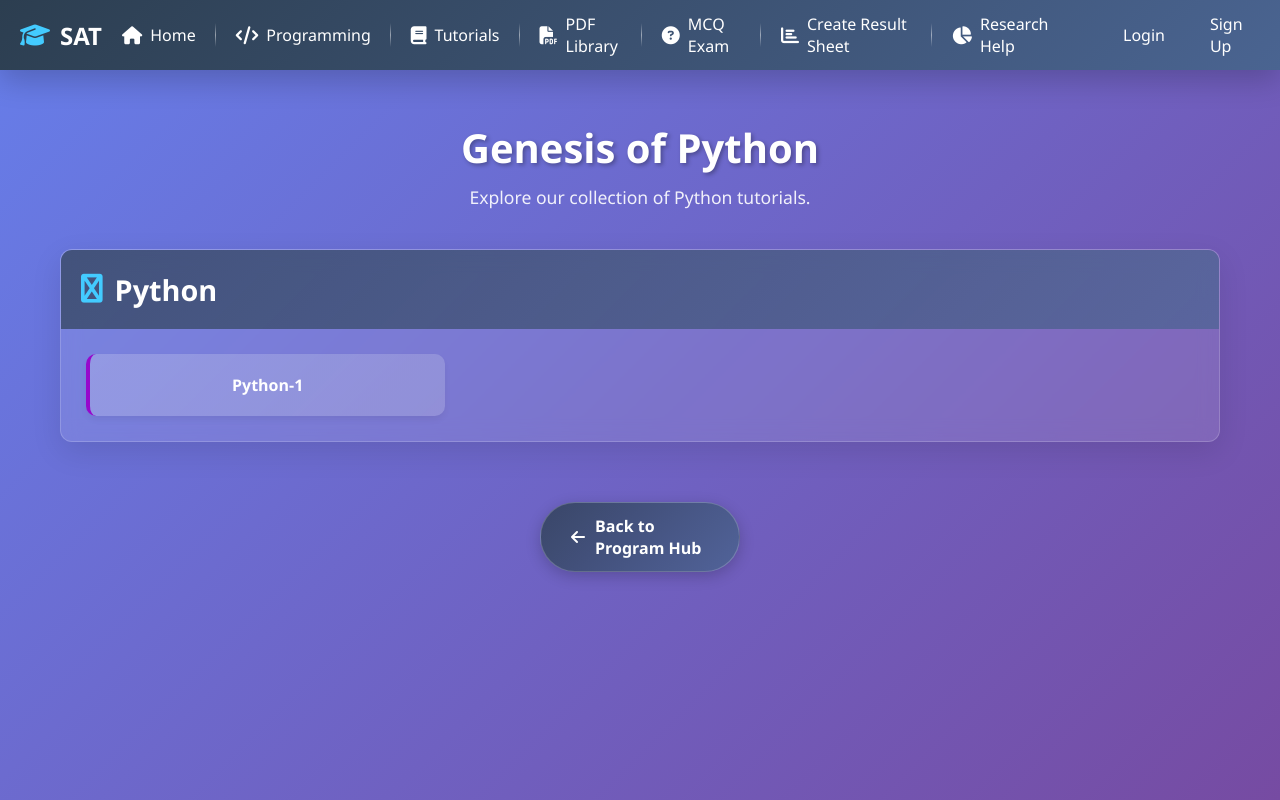
After one commit to rezasdsju/sat_main_2, a Django app: page /python-child-1/ in a window 1280 px wide. The commit adds this page. Run offline with Django 5.2, Linux system fonts and the light colour scheme.

Commit message:
commit to child of python

```diff
--- a/home/templates/home/programming/program_hub.html
+++ b/home/templates/home/programming/program_hub.html
@@ -182,7 +182,7 @@
         </div>
         <div class="topics-grid">
             <div class="topic-card">
-                <a href="{% url 'python_runner' %}">
+                <a href="{% url 'python_child_1' %}">
                     <i class="fab fa-python"></i> Python
                 </a>
             </div>
--- /dev/null
+++ b/home/templates/home/programming/python_child_1.html
@@ -0,0 +1,235 @@
+{% extends 'base.html' %}
+{% load static %}
+
+{% block title %}Vector PDF Library | SAT{% endblock %}
+
+{% block extra_css %}
+<style>
+    /* Page Content Styles */
+    .container {
+        max-width: 1200px;
+        margin: 30px auto;
+        padding: 20px;
+    }
+
+    .page-header {
+        text-align: center;
+        margin-bottom: 40px;
+    }
+
+    .page-header h1 {
+        font-size: 2.5rem;
+        color: #fff;
+        margin-bottom: 10px;
+        text-shadow: 2px 2px 4px rgba(0, 0, 0, 0.3);
+    }
+
+    .page-header p {
+        color: rgba(255, 255, 255, 0.9);
+        font-size: 1.1rem;
+        max-width: 700px;
+        margin: 0 auto;
+    }
+
+    .category {
+        background: rgba(255, 255, 255, 0.1);
+        backdrop-filter: blur(10px);
+        border-radius: 12px;
+        overflow: hidden;
+        box-shadow: 0 10px 30px rgba(0, 0, 0, 0.1);
+        margin-bottom: 30px;
+        transition: transform 0.3s ease;
+        border: 1px solid rgba(255, 255, 255, 0.18);
+    }
+
+    .category:hover {
+        transform: translateY(-5px);
+    }
+
+    .category-header {
+        background: linear-gradient(135deg, rgba(44, 62, 80, 0.7) 0%, rgba(74, 100, 145, 0.7) 100%);
+        color: white;
+        padding: 20px;
+        display: flex;
+        align-items: center;
+    }
+
+    .category-header h2 {
+        font-size: 1.8rem;
+        display: flex;
+        align-items: center;
+        gap: 12px;
+    }
+
+    .category-header h2 i {
+        color: #43cbff;
+    }
+
+    .topics-grid {
+        display: grid;
+        grid-template-columns: repeat(auto-fill, minmax(280px, 1fr));
+        gap: 15px;
+        padding: 25px;
+    }
+
+    .topic-card {
+        background: linear-gradient(135deg, rgba(248, 249, 250, 0.2) 0%, rgba(233, 236, 239, 0.2) 100%);
+        border-radius: 10px;
+        padding: 20px;
+        text-align: center;
+        transition: all 0.3s ease;
+        border-left: 4px solid #43cbff;
+        box-shadow: 0 4px 6px rgba(0, 0, 0, 0.05);
+    }
+
+    .topic-card:hover {
+        background: linear-gradient(135deg, rgba(67, 203, 255, 0.3) 0%, rgba(151, 8, 204, 0.3) 100%);
+        transform: translateY(-3px);
+        box-shadow: 0 10px 20px rgba(0, 0, 0, 0.15);
+    }
+
+    .topic-card a {
+        text-decoration: none;
+        color: #fff;
+        font-weight: 600;
+        display: block;
+        height: 100%;
+        transition: color 0.3s ease;
+    }
+
+    .topic-card:hover a {
+        color: #43cbff;
+    }
+
+    .physics .topic-card {
+        border-left-color: #9708cc;
+    }
+
+    .back-button {
+        display: inline-block;
+        margin: 30px auto;
+        padding: 12px 30px;
+        background: linear-gradient(135deg, rgba(44, 62, 80, 0.8) 0%, rgba(74, 100, 145, 0.8) 100%);
+        color: white;
+        text-decoration: none;
+        border-radius: 50px;
+        font-weight: 600;
+        transition: all 0.3s ease;
+        box-shadow: 0 4px 15px rgba(0, 0, 0, 0.2);
+        border: none;
+        cursor: pointer;
+        display: flex;
+        align-items: center;
+        gap: 10px;
+        max-width: 200px;
+        justify-content: center;
+        border: 1px solid rgba(255, 255, 255, 0.2);
+    }
+
+    .back-button:hover {
+        transform: translateY(-3px);
+        box-shadow: 0 8px 25px rgba(0, 0, 0, 0.3);
+        background: linear-gradient(135deg, rgba(74, 100, 145, 0.8) 0%, rgba(44, 62, 80, 0.8) 100%);
+        color: #43cbff;
+    }
+
+    .button-container {
+        display: flex;
+        justify-content: center;
+    }
+
+    /* Responsive styles */
+    @media screen and (max-width: 768px) {
+        .topics-grid {
+            grid-template-columns: 1fr;
+        }
+
+        .page-header h1 {
+            font-size: 2rem;
+        }
+    }
+
+    @media screen and (max-width: 480px) {
+        .container {
+            padding: 15px;
+        }
+
+        .category-header h2 {
+            font-size: 1.5rem;
+        }
+
+        .topic-card {
+            padding: 15px;
+        }
+    }
+</style>
+{% endblock %}
+
+{% block content %}
+<div class="container">
+    <div class="page-header">
+        <h1>Genesis of Python</h1>
+        <p>Explore our collection of Python tutorials.</p>
+    </div>
+
+    <div class="category physics">
+        <div class="category-header">
+            <h2><i class="fas fa-python"></i>Python</h2>
+        </div>
+        <div class="topics-grid">
+            <div class="topic-card">
+
+                <a href="{% url 'python_runner' %}">Python-1</a>
+            </div>
+            <!--
+            <div class="topic-card">
+
+                <a href="https://rezasdsju.github.io/rti/assets/Vector_part_2.pdf" target="_blank">Vector-2</a>
+            </div>
+            <div class="topic-card">
+
+                <a href="https://rezasdsju.github.io/rti/assets/Vector_part_3.pdf" target="_blank">Vector-3</a>
+            </div>
+            <div class="topic-card">
+
+                <a href=https://rezasdsju.github.io/rti/assets/Vector_part_4.pdf target="_blank">Vector-4</a>
+            </div>
+            <div class="topic-card">
+
+                <a href="https://rezasdsju.github.io/rti/assets/Vector_part_5.pdf" target="_blank">Vector-5</a>
+            </div>
+            <div class="topic-card">
+
+                <a href="https://rezasdsju.github.io/rti/assets/Vector_part_6.pdf" target="_blank">Vector-6</a>
+            </div> -->
+        </div>
+    </div>
+
+    <div class="button-container">
+        <a href="{% url 'program_hub' %}" class='back-button'>
+            <i class="fas fa-arrow-left"></i> Back to Program Hub
+        </a>
+    </div>
+</div>
+{% endblock %}
+
+{% block extra_js %}
+<script>
+    // Add animation to topic cards
+    document.addEventListener('DOMContentLoaded', function() {
+        const topicCards = document.querySelectorAll('.topic-card');
+
+        topicCards.forEach(card => {
+            card.addEventListener('mouseenter', function() {
+                this.style.transform = 'translateY(-5px)';
+                this.style.boxShadow = '0 10px 20px rgba(0, 0, 0, 0.15)';
+            });
+
+            card.addEventListener('mouseleave', function() {
+                this.style.transform = 'translateY(0)';
+                this.style.boxShadow = '0 4px 6px rgba(0, 0, 0, 0.05)';
+            });
+        });
+    });
+</script>
+{% endblock %}
--- a/home/templates/home/programming/python_runner.html
+++ b/home/templates/home/programming/python_runner.html
@@ -437,7 +437,7 @@ print("Average age:", df['Age'].mean())</textarea>
             <!--<button class="example-btn" data-example="hello">Hello World</button>-->
         </div>
         <div class="back-buttons">
-            <a href="{% url 'program_hub' %}">Previous Page</a>
+            <a href="{% url 'python_child_1' %}">Previous Page</a>
         </div>
     </div>
 
--- a/home/urls.py
+++ b/home/urls.py
@@ -47,5 +47,7 @@ urlpatterns = [
 
     path("python-runner/", views.python_runner, name="python_runner"),
 
+    path("python-child-1/", views.python_child_1_view, name="python_child_1"),
+
 
 ]
--- a/home/views.py
+++ b/home/views.py
@@ -1292,3 +1292,5 @@ def django_minor_details_view(request):
     return render(request, 'home/programming/djn_minor_details.html')
 def python_runner(request):
     return render(request, "home/programming/python_runner.html")
+def python_child_1_view(request):
+    return render(request, "home/programming/python_child_1.html")
```
